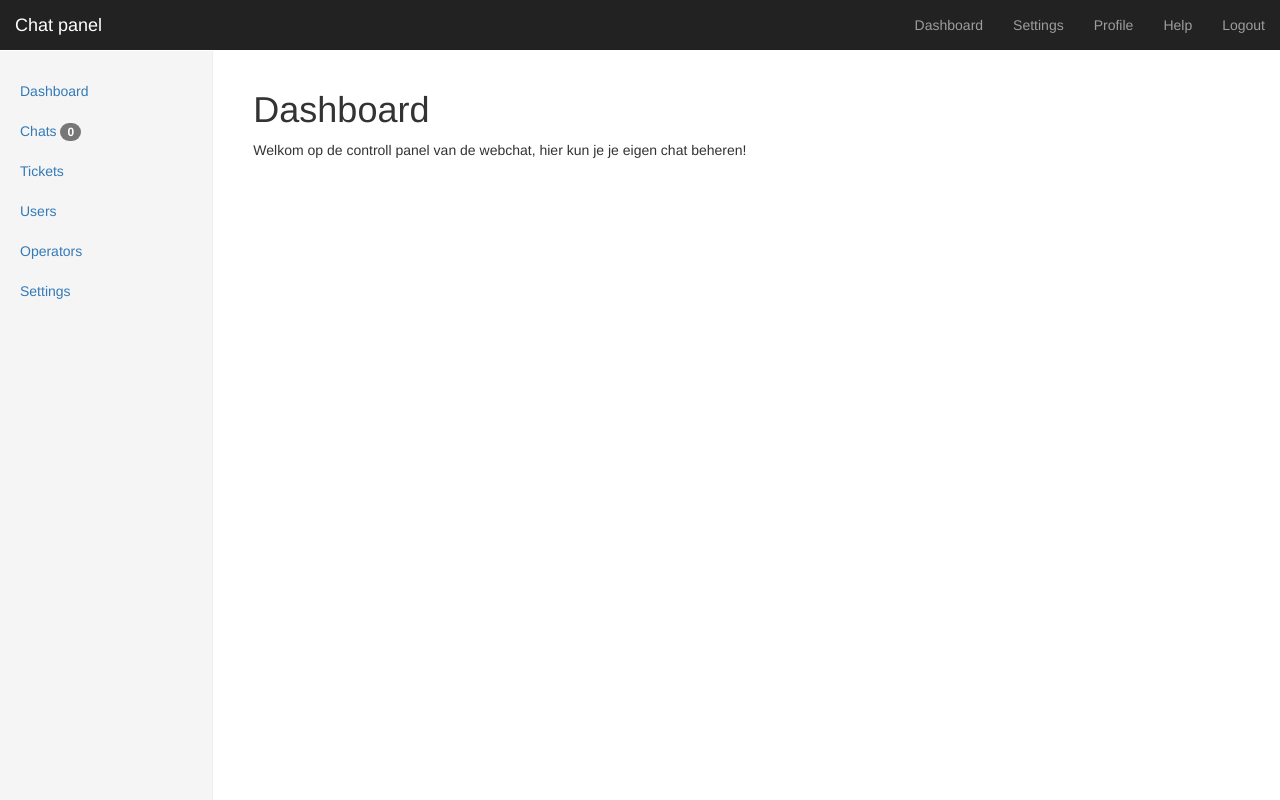
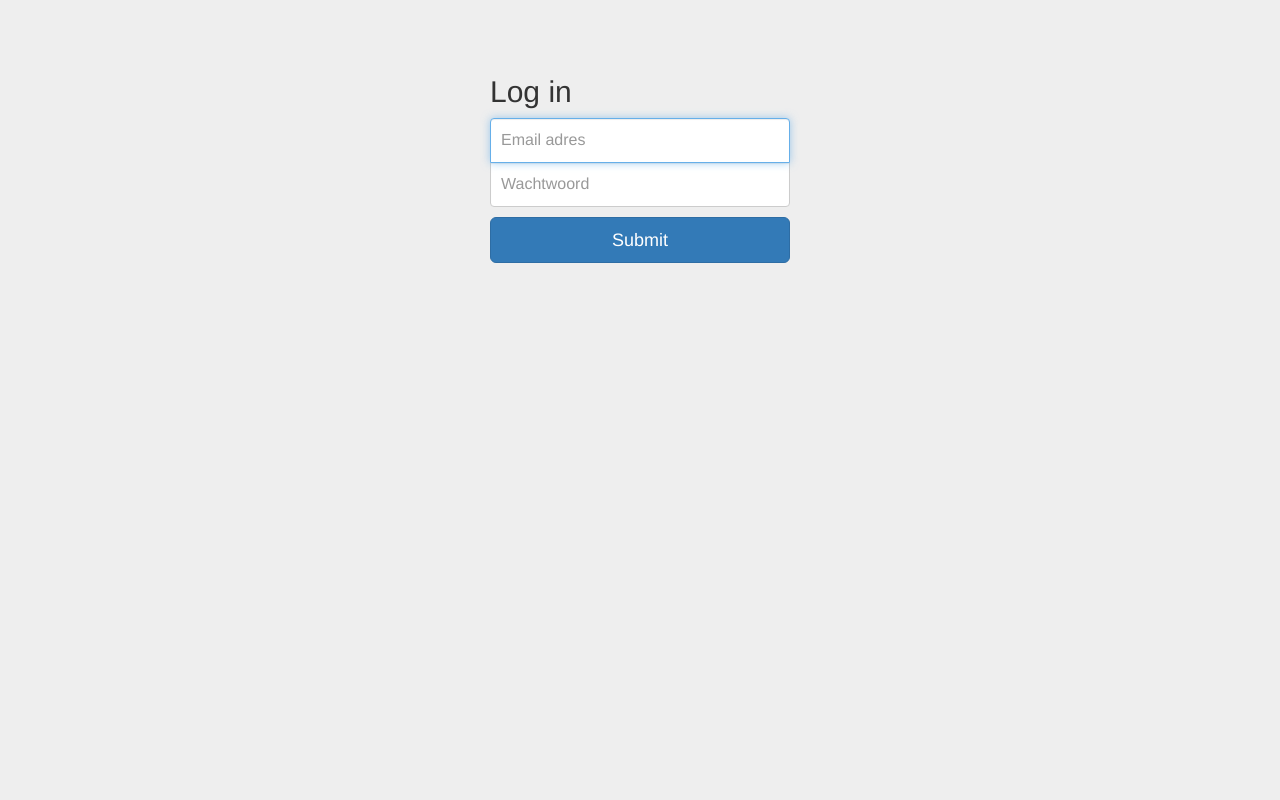
Before and after one commit to kveler/chatadmin, a PHP site: page /chatadmin/ in a window 1280 px wide. Run offline with PHP 8.4, Linux system fonts and the light colour scheme; some libraries are stand-ins or nearby versions.

Commit message:
Github fix 3.0000000000
Fuck github

```diff
--- /dev/null
+++ b/application/assets/css/signin.css
@@ -0,0 +1,40 @@
+body {
+    padding-top: 40px;
+    padding-bottom: 40px;
+    background-color: #eee;
+}
+
+.form-signin {
+    max-width: 330px;
+    padding: 15px;
+    margin: 0 auto;
+}
+.form-signin .form-signin-heading,
+.form-signin .checkbox {
+    margin-bottom: 10px;
+}
+.form-signin .checkbox {
+    font-weight: normal;
+}
+.form-signin .form-control {
+    position: relative;
+    height: auto;
+    -webkit-box-sizing: border-box;
+    -moz-box-sizing: border-box;
+    box-sizing: border-box;
+    padding: 10px;
+    font-size: 16px;
+}
+.form-signin .form-control:focus {
+    z-index: 2;
+}
+.form-signin input[type="email"] {
+    margin-bottom: -1px;
+    border-bottom-right-radius: 0;
+    border-bottom-left-radius: 0;
+}
+.form-signin input[type="password"] {
+    margin-bottom: 10px;
+    border-top-left-radius: 0;
+    border-top-right-radius: 0;
+}
--- a/application/config/autoload.php
+++ b/application/config/autoload.php
@@ -1,3 +1,3 @@
 <?php
 
-$autoloadModels = array ("UserModel", "TicketModel", "OperatorsModel");
+$autoloadModels = array ("UserModel", "TicketModel", "OperatorsModel",);
--- a/application/controllers/index.php
+++ b/application/controllers/index.php
@@ -1,4 +1,5 @@
 <?php
+
 
 class IndexController extends EmmaController
 {
@@ -8,155 +9,57 @@ class IndexController extends EmmaController
 
         $this->page();
 
-    }
-
-    public function page($page = "dashboard")
-    {
-
-        Loader::view("templates/header.php");
-        Loader::view("pages/" . $page . ".php");
-        Loader::view("templates/footer.php");
+        $this->CheckLogin();
 
     }
 
-    public function getOperatorsData(){
-        $this->getOperators = $this->OperatorsModel->getAll();
+    public function page($page = "login")
+    {
 
-        $this->page("operators");
+        Loader::view("pages/" . $page . ".php");
+
+
     }
 
-    public function addOperatorSubmit()
-    {
+    public function CheckLogin(){
 
 
-        //Submit een nieuwe user naar de database
-        $this->operators = new OperatorsTable();
+        if($this->post("CheckLogin")) {
+            error_reporting(0);
+            $operator = new OperatorsTable();
 
-        if ($this->post("addOperatorSubmit")) {
-            $firstname = $this->post("voornaam");
-            $tussenvoegsel = $this->post("tussenvoegsel");
-            $lastname = $this->post("achternaam");
-            $email = $this->post("email");
-            $inlognaam = $this->post("inlognaam");
-            $wachtwoord = sha1($this->post("wachtwoord"));
+            $mail = $this->post("inputEmail");
+            $password = $this->post("inputPassword");
+
+            $operator->find ("mail", $mail);
 
 
 
-            $this->operators->insert
-            (
-                array
-                (
-                    "firstname" => $firstname,
-                    "middlename" => $tussenvoegsel,
-                    "lastname" => $lastname,
-                    "mail" => $email,
-                    "password" => $wachtwoord,
-                    "username" => $inlognaam
-                )
-            );
+
+            if($operator->mail == $mail && $operator->password == sha1($password)){
+
+                Session::set ("id", $operator->id);
+                Session::set ("naam", $operator->firstname);
+
+                $this->redirect ("?c=dashboard");
+            }
+
+            echo"Verkeerde inloggegevens, probeer het opnieuw.";
+
+
+
 
         }
-        $this->page("add_operator");
 
 
     }
 
 
-    public function getUserData(){
+    public function logout(){
+        Session::nullify ("mail");
+        Session::nullify ("id");
 
-        $this->getUsers = $this->UserModel->getAll();
-
-
-        $this->page("users");
-    }
-
-    public function getOneUserData($id){
-
-        $this->user = $this->UserModel->get ($id);
-
-        $this->page("show_user");
-    }
-
-    public function addUserSubmit()
-    {
-        //Submit een nieuwe user naar de database
-        $this->users = new UsersTable();
-
-        if ($this->post("addUserSubmit")) {
-
-            $firstname = $this->post("voornaam");
-            $tussenvoegsel = $this->post("tussenvoegsel");
-            $lastname = $this->post("achternaam");
-            $company = $this->post("bedrijf");
-            $email = $this->post("email");
-
-
-
-            $this->users->insert
-            (
-                array
-                (
-                    "vnaam" => $firstname,
-                    "tussenv" => $tussenvoegsel,
-                    "achternaam" => $lastname,
-                    "bedrijf" => $company,
-                    "email" => $email,
-                    "aangemaakt" => time()
-                )
-            );
-
-        }
-        $this->page("add_user");
-
+        $this->redirect ("?c=index");
 
     }
-
-    public function getTicketData(){
-
-        $this->getTickets = $this->TicketModel->getAll();
-
-        $this->page("tickets");
-    }
-
-    public function getOneTicketData($id){
-
-        $this->ticket = $this->TicketModel->get ($id);
-
-
-        $this->page("show_ticket");
-    }
-
-
-    public function addTicketSubmit()
-    {
-        //Submit een nieuwe ticket naar de database
-
-        $this->tickets = new TicketsTable();
-
-        $t = time();
-
-
-        if ($this->post("addTicketSubmit"))
-        {
-
-            $this->tickets = new TicketsTable();
-
-            $userid = $this->post("userid");
-            $ticket = $this->post("ticket");
-
-            $this->tickets->insert
-            (
-                array
-                (
-                    "user_id" => $userid,
-                    "ticket" => $ticket,
-                    "solved" => 0,
-                    "date" => $t
-
-                )
-            );
-        }
-        $this->page("add_ticket");
-    }
-
 }
--- a/application/models/ticket.php
+++ b/application/models/ticket.php
@@ -13,7 +13,7 @@ class TicketModel extends EmmaModel {
 		INNER JOIN
 		    users
 		ON
-		    tickets.user_id=users.id
+		    users.user_id=tickets.user_id
 		ORDER BY
 		    solved ASC
 
@@ -32,8 +32,13 @@ SQL;
 			*
 		FROM
 			tickets
+		LEFT JOIN
+		    users
+		ON
+		    tickets.user_id=users.user_id
 	    WHERE
-	        id = ?
+	        tickets.id = ?
+
 
 	    LIMIT 1;
 
--- a/application/models/user.php
+++ b/application/models/user.php
@@ -8,7 +8,7 @@ class UserModel extends EmmaModel {
 		FROM
 			users
         ORDER BY
-            id DESC
+            user_id DESC
 
 
 SQL;
@@ -25,7 +25,7 @@ SQL;
 		FROM
 			users
 	    WHERE
-	        id = ?
+	        user_id = ?
 
 	    LIMIT 1;
 
--- a/application/views/pages/add_operator.php
+++ b/application/views/pages/add_operator.php
@@ -27,4 +27,4 @@
     </div>
     <input name="addOperatorSubmit" type="submit" class="btn btn-default">
 </form><br/>
-<a href="?c=index&m=getOperatorsData"><button class="btn btn-default">Terug</button></a>
+<a href="?c=operator&m=getOperatorsData"><button class="btn btn-default">Terug</button></a>
--- a/application/views/pages/add_ticket.php
+++ b/application/views/pages/add_ticket.php
@@ -11,4 +11,4 @@
     </div>
     <input name="addTicketSubmit" type="submit" class="btn btn-default" />
 </form><br/>
-<a href="?c=index&m=getTicketData"><button class="btn btn-default">Terug</button></a>
+<a href="?c=ticket&m=getTicketData"><button class="btn btn-default">Terug</button></a>
--- a/application/views/pages/add_user.php
+++ b/application/views/pages/add_user.php
@@ -23,4 +23,4 @@
     </div>
     <input name="addUserSubmit" type="submit" class="btn btn-default">
 </form><br/>
-<a href="?c=index&m=getUserData"><button class="btn btn-default">Terug</button></a>
+<a href="?c=user&m=getUserData"><button class="btn btn-default">Terug</button></a>
--- /dev/null
+++ b/application/views/pages/login.php
@@ -0,0 +1,50 @@
+
+<!DOCTYPE html>
+<html lang="en">
+<head>
+    <meta charset="utf-8">
+    <meta http-equiv="X-UA-Compatible" content="IE=edge">
+    <meta name="viewport" content="width=device-width, initial-scale=1">
+    <!-- The above 3 meta tags *must* come first in the head; any other head content must come *after* these tags -->
+    <meta name="description" content="">
+    <meta name="author" content="">
+
+
+    <title>Login voor het chat dashboard</title>
+
+    <!-- Bootstrap core CSS -->
+    <link href="application/assets/css/bootstrap.min.css" rel="stylesheet">
+
+    <!-- Custom styles for this template -->
+    <link href="application/assets/css/signin.css" rel="stylesheet">
+
+
+    <!-- HTML5 shim and Respond.js for IE8 support of HTML5 elements and media queries -->
+    <!--[if lt IE 9]>
+    <script src="https://oss.maxcdn.com/html5shiv/3.7.2/html5shiv.min.js"></script>
+    <script src="https://oss.maxcdn.com/respond/1.4.2/respond.min.js"></script>
+    <![endif]-->
+</head>
+
+<body>
+
+<div class="container">
+
+    <form class="form-signin" method="post">
+        <h2 class="form-signin-heading">Log in</h2>
+        <label for="inputEmail" class="sr-only">Email adres</label>
+        <input type="email" name="inputEmail" id="inputEmail" class="form-control" placeholder="Email adres" required autofocus>
+        <label for="inputPassword" class="sr-only">Wachtwoord</label>
+        <input type="password" name="inputPassword" id="inputPassword" class="form-control" placeholder="Wachtwoord" required>
+        <!--<div class="checkbox">
+            <label>
+                <input type="checkbox" value="remember-me"> Onthouden
+            </label>
+        </div>-->
+        <input name="CheckLogin" type="submit" class="btn btn-lg btn-primary btn-block">
+    </form>
+
+</div> <!-- /container -->
+
+</body>
+</html>
--- a/application/views/pages/operators.php
+++ b/application/views/pages/operators.php
@@ -1,6 +1,6 @@
 <h1>Operators</h1>
 
-<a href="?c=index&m=addOperatorSubmit"><button class="btn btn-default">Nieuwe operator aanmaken</button></a> <br/><br/>
+<a href="?c=operator&m=addOperatorSubmit"><button class="btn btn-default">Nieuwe operator aanmaken</button></a> <br/><br/>
 
 <table class="table table-hover">
     <tr>
--- a/application/views/pages/show_ticket.php
+++ b/application/views/pages/show_ticket.php
@@ -9,4 +9,8 @@
 
 <br/> <br/>
 
-<a href="?c=index&m=getTicketData"><button class="btn btn-default">Terug</button></a>
+<?php if($this->ticket->solved == 0){echo '<a href="?c=ticket&m=solveTicket&a=' . $this->ticket->id . '"><button class="btn btn-default">Opgelost!</button></a>';}?>
+
+<br/>
+
+<a href="?c=ticket&m=getTicketData"><button class="btn btn-default">Terug</button></a>
--- a/application/views/pages/show_user.php
+++ b/application/views/pages/show_user.php
@@ -1,5 +1,7 @@
 <h1>User</h1>
 
+<strong>ID</strong><br/>
+<?= $this->user->user_id ?> <br/><br/>
 <strong>Voornaam</strong><br/>
 <?= $this->user->vnaam ?> <br/><br/>
 <strong>Tussenvoegsel</strong><br/>
@@ -18,4 +20,4 @@
 
 <br/> <br/>
 
-<a href="?c=index&m=getUserData"><button class="btn btn-default">Terug</button></a>
+<a href="?c=user&m=getUserData"><button class="btn btn-default">Terug</button></a>
--- a/application/views/pages/tickets.php
+++ b/application/views/pages/tickets.php
@@ -1,6 +1,6 @@
 <h1>Tickets</h1>
 
-<a href="?c=index&m=addTicketSubmit"><button class="btn btn-default">Nieuwe ticket aanmaken</button></a> <br/><br/>
+<a href="?c=ticket&m=addTicketSubmit"><button class="btn btn-default">Nieuwe ticket aanmaken</button></a> <br/><br/>
 
 <table class="table table-hover">
     <tr>
@@ -18,8 +18,8 @@
             <td><?= $ticket->vnaam ?></td>
             <td><?php $t = $ticket->date; echo(date("d-m-Y",$t)); ?></td>
             <td><?php echo substr($ticket->ticket, 0,50). '...'; ?></td>
-            <td><?php if($ticket->solved == 1){echo"<span class='glyphicon glyphicon-ok'></span>";}else{echo"<span class='glyphicon glyphicon-remove'></span>";} ?></td>
-            <td><a href="?c=index&m=getOneTicketData&a=<?= $ticket->id ?>">Klik</a></td>
+            <td><?php if($ticket->solved == 1){echo"<span class='glyphicon glyphicon-ok'></span>";}else{echo"<a href=\"?c=ticket&m=solveTicket&a=$ticket->id\"<span class='glyphicon glyphicon-remove'></span>";} ?></td>
+            <td><a href="?c=ticket&m=getOneTicketData&a=<?= $ticket->id ?>">Klik</a></td>
         </tr>
 
     <?php endforeach; ?>
--- a/application/views/pages/users.php
+++ b/application/views/pages/users.php
@@ -1,6 +1,6 @@
 <h1>Users</h1>
 
-<a href="?c=index&m=addUserSubmit"><button class="btn btn-default">Zelf user toevoegen</button></a> <br/><br/>
+<a href="?c=user&m=addUserSubmit"><button class="btn btn-default">Zelf user toevoegen</button></a> <br/><br/>
 
 <table class="table table-hover">
     <tr>
@@ -13,11 +13,11 @@
     <?php foreach($this->getUsers as $user) : ?>
 
         <tr>
-            <td><?= $user->id ?></td>
+            <td><?= $user->user_id ?></td>
             <td><?= $user->vnaam ?></td>
             <td><?= $user->achternaam ?></td>
             <td><?= $user->bedrijf ?></td>
-            <td><a href="?c=index&m=getOneUserData&a=<?= $user->id ?>">Klik</a></td>
+            <td><a href="?c=user&m=getOneUserData&a=<?= $user->user_id ?>">Klik</a></td>
         </tr>
 
     <?php endforeach; ?>
--- a/application/views/templates/header.php
+++ b/application/views/templates/header.php
@@ -35,15 +35,16 @@
                     <span class="icon-bar"></span>
                     <span class="icon-bar"></span>
                 </button>
-                <a class="navbar-brand" href="?c=index&m=page&a=dashboard">Chat panel</a>
+                <a class="navbar-brand" href="?c=dashboard&m=page&a=dashboard">Chat panel</a>
             </div>
             <div id="navbar" class="navbar-collapse collapse">
                 <ul class="nav navbar-nav navbar-right">
-                    <li><a href="?c=index&m=page&a=dashboard">Dashboard</a></li>
-                    <li><a href="?c=index&m=page&a=settings">Settings</a></li>
-                    <li><a href="?c=index&m=page&a=profile">Profile</a></li>
-                    <li><a href="?c=index&m=page&a=help">Help</a></li>
-                    <li><a href="?c=index&m=page&a=logout">Logout</a></li>
+                    <li><a>Welkom <?php if ($naam = Session::get ("naam")){ echo $naam;} ?></a></li>
+                    <li><a href="?c=dashboard&m=page&a=dashboard">Dashboard</a></li>
+                    <li><a href="?c=dashboard&m=page&a=settings">Settings</a></li>
+                    <li><a href="?c=dashboard&m=page&a=profile">Profile</a></li>
+                    <li><a href="?c=dashboard&m=page&a=help">Help</a></li>
+                    <li><a href="?c=index&m=page&m=logout">Logout</a></li>
                 </ul>
                <!-- <form class="navbar-form navbar-right">
                    SEARCH BAR     <input type="text" class="form-control" placeholder="Search...">
@@ -56,12 +57,12 @@
         <div class="row">
             <div class="col-sm-3 col-md-2 sidebar">
                 <ul class="nav nav-sidebar">
-                    <li><a href="?c=index&m=page&a=dashboard">Dashboard <span class="sr-only">(current)</span></a></li>
-                    <li><a href="?c=index&m=page&a=chats">Chats <span class="badge">0</span></a></li>
-                    <li><a href="?c=index&m=getTicketData">Tickets</a></li>
-                    <li><a href="?c=index&m=getUserData">Users</a></li>
-                    <li><a href="?c=index&m=getOperatorsData">Operators</a></li>
-                    <li><a href="?c=index&m=page&a=settings">Settings</a></li>
+                    <li><a href="?c=dashboard&m=page&a=dashboard">Dashboard <span class="sr-only">(current)</span></a></li>
+                    <li><a href="?c=dashboard&m=page&a=chats">Chats <span class="badge">0</span></a></li>
+                    <li><a href="?c=ticket&m=getTicketData">Tickets</a></li>
+                    <li><a href="?c=user&m=getUserData">Users</a></li>
+                    <li><a href="?c=operator&m=getOperatorsData">Operators</a></li>
+                    <li><a href="?c=dashboard&m=page&a=settings">Settings</a></li>
                 </ul>
                 <!-- <ul class="nav nav-sidebar">
                     <li><a href="">Nav item</a></li>
```
Also changed, not shown: application/controllers/dashboard.php (added, +32 -0 lines), application/controllers/login.php (added, +42 -0 lines), application/controllers/operator.php (added, +56 -0 lines), application/controllers/ticket.php (added, +91 -0 lines), application/controllers/user.php (added, +73 -0 lines).
